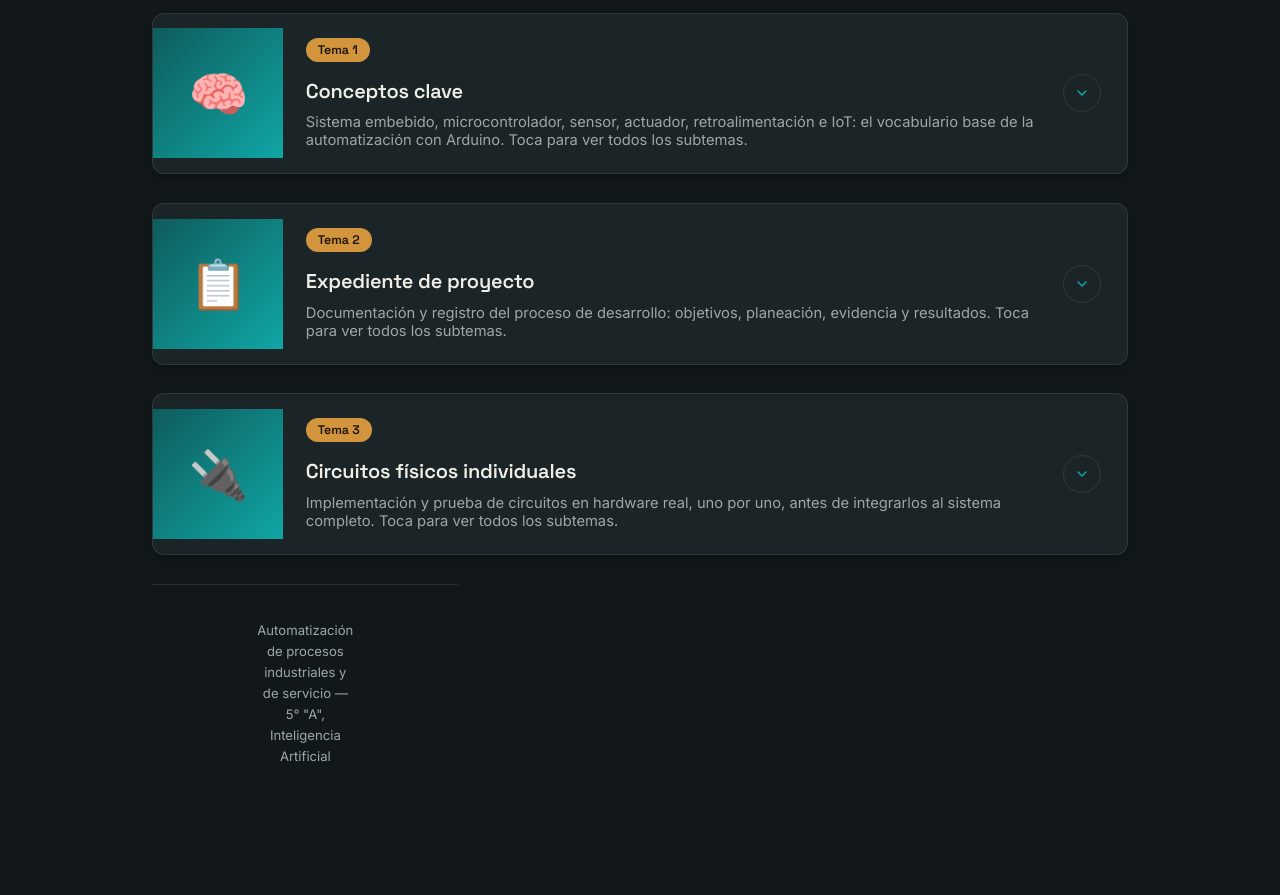
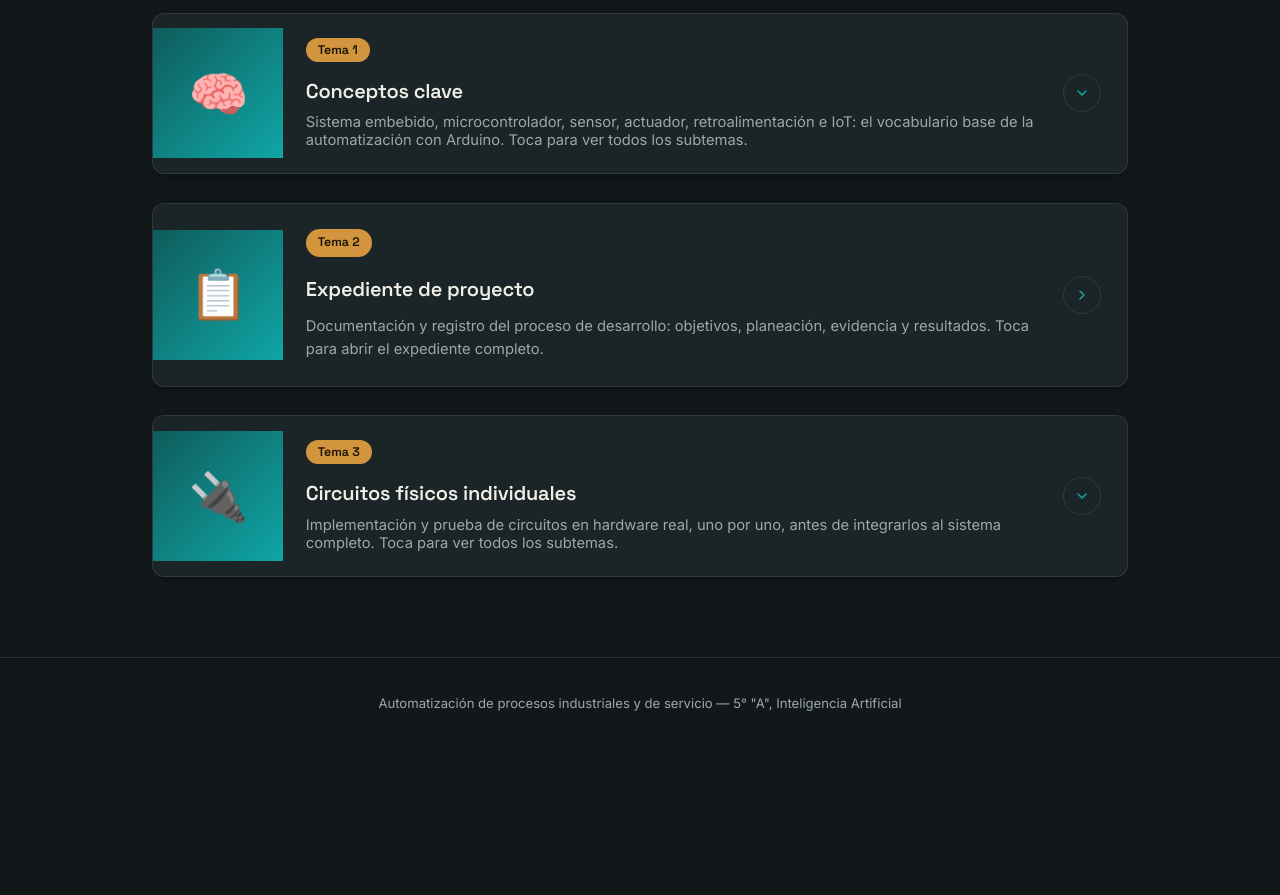
Before and after one commit to iyarizc/Automatizaci-n-de-procesos-industriales-y-de-servicio-, a plain HTML site: page index.html in a window 1280 px wide. Shown: the part 1011-1906 px from the top of the page. After the commit the page ends 1773 px from the top, so only its background shows below. Drawn offline with Linux system fonts and the light colour scheme.

Commit message:
index.html

```diff
--- a/index.html
+++ b/index.html
@@ -37,8 +37,6 @@
     font-weight:600;
     letter-spacing:-0.01em;
   }
-
-  /* ---------- PORTADA ---------- */
 
   .cover{
     position:relative;
@@ -116,21 +114,9 @@
     padding-left:1.4rem;
   }
 
-  .authorship .label{
-    font-size:0.78rem;
-    color:var(--ink-dim);
-  }
-
-  .authorship .name{
-    font-size:1.05rem;
-    font-weight:500;
-    color:var(--ink);
-  }
-
-  .authorship .group{
-    font-size:0.92rem;
-    color:var(--ink-dim);
-  }
+  .authorship .label{ font-size:0.78rem; color:var(--ink-dim); }
+  .authorship .name{ font-size:1.05rem; font-weight:500; color:var(--ink); }
+  .authorship .group{ font-size:0.92rem; color:var(--ink-dim); }
 
   .scroll-hint{
     position:absolute;
@@ -144,13 +130,7 @@
     gap:0.5rem;
   }
 
-  .scroll-hint .stem{
-    width:1px;
-    height:26px;
-    background:var(--line);
-  }
-
-  /* ---------- CATÁLOGO ---------- */
+  .scroll-hint .stem{ width:1px; height:26px; background:var(--line); }
 
   .catalog{
     padding: 7vh 8vw 10vh;
@@ -158,20 +138,9 @@
     margin:0 auto;
   }
 
-  .catalog-head{
-    max-width:56ch;
-    margin-bottom: 3.4rem;
-  }
-
-  .catalog-head h2{
-    font-size:clamp(1.5rem, 3vw, 1.9rem);
-    margin-bottom:0.9rem;
-  }
-
-  .catalog-head p{
-    color:var(--ink-dim);
-    font-size:0.98rem;
-  }
+  .catalog-head{ max-width:56ch; margin-bottom: 3.4rem; }
+  .catalog-head h2{ font-size:clamp(1.5rem, 3vw, 1.9rem); margin-bottom:0.9rem; }
+  .catalog-head p{ color:var(--ink-dim); font-size:0.98rem; }
 
   .cards-container{
     display:grid;
@@ -179,8 +148,6 @@
     gap:1.8rem;
     margin-top:2rem;
   }
-
-  /* ---------- CARD ÚNICA EXPANDIBLE ---------- */
 
   .card.primary{
     grid-column: 1 / -1;
@@ -192,10 +159,7 @@
     transition: border-color 0.3s ease, box-shadow 0.3s ease;
   }
 
-  .card.primary:hover{
-    border-color:var(--teal);
-    box-shadow:0 12px 24px rgba(0,0,0,0.35);
-  }
+  .card.primary:hover{ border-color:var(--teal); box-shadow:0 12px 24px rgba(0,0,0,0.35); }
 
   .card-toggle{
     display:flex;
@@ -210,6 +174,8 @@
     color:inherit;
     padding:0;
   }
+
+  a.card-toggle{ text-decoration:none; }
 
   .card-image{
     width:130px;
@@ -231,9 +197,7 @@
     gap:1rem;
   }
 
-  .card-content-text{
-    flex:1;
-  }
+  .card-content-text{ flex:1; }
 
   .card-number{
     display:inline-block;
@@ -247,17 +211,8 @@
     margin-bottom:1rem;
   }
 
-  .card-title{
-    font-size:1.25rem;
-    font-weight:600;
-    color:var(--ink);
-    margin-bottom:0.6rem;
-  }
-
-  .card-desc{
-    font-size:0.92rem;
-    color:var(--ink-dim);
-  }
+  .card-title{ font-size:1.25rem; font-weight:600; color:var(--ink); margin-bottom:0.6rem; }
+  .card-desc{ font-size:0.92rem; color:var(--ink-dim); }
 
   .chevron{
     flex-shrink:0;
@@ -271,15 +226,16 @@
     transition: transform 0.3s ease, background 0.25s ease, border-color 0.25s ease;
   }
 
-  .chevron svg{
-    width:16px;
-    height:16px;
-    stroke:var(--teal);
-    transition:stroke 0.25s ease;
-  }
+  .chevron svg{ width:16px; height:16px; stroke:var(--teal); transition:stroke 0.25s ease; }
 
   .card.primary.open .chevron{
     transform: rotate(180deg);
+    background: rgba(16,166,166,0.14);
+    border-color: var(--teal);
+  }
+
+  .card.link-card:hover .chevron{
+    transform: translateX(4px);
     background: rgba(16,166,166,0.14);
     border-color: var(--teal);
   }
@@ -290,13 +246,9 @@
     transition: grid-template-rows 0.4s ease;
   }
 
-  .card.primary.open .subtopics-wrap{
-    grid-template-rows: 1fr;
-  }
+  .card.primary.open .subtopics-wrap{ grid-template-rows: 1fr; }
 
-  .subtopics-inner{
-    overflow:hidden;
-  }
+  .subtopics-inner{ overflow:hidden; }
 
   .subtopics{
     display:grid;
@@ -314,10 +266,7 @@
     transition: transform 0.25s ease, border-color 0.25s ease;
   }
 
-  .subtopic:hover{
-    transform:translateY(-4px);
-    border-color:var(--teal);
-  }
+  .subtopic:hover{ transform:translateY(-4px); border-color:var(--teal); }
 
   .subtopic-image{
     width:100%;
@@ -329,9 +278,7 @@
     font-size:2.1rem;
   }
 
-  .subtopic-content{
-    padding:1.1rem 1.2rem 1.3rem;
-  }
+  .subtopic-content{ padding:1.1rem 1.2rem 1.3rem; }
 
   .subtopic-number{
     display:inline-block;
@@ -345,17 +292,8 @@
     margin-bottom:0.7rem;
   }
 
-  .subtopic-title{
-    font-size:1.02rem;
-    font-weight:600;
-    color:var(--ink);
-    margin-bottom:0.4rem;
-  }
-
-  .subtopic-desc{
-    font-size:0.86rem;
-    color:var(--ink-dim);
-  }
+  .subtopic-title{ font-size:1.02rem; font-weight:600; color:var(--ink); margin-bottom:0.4rem; }
+  .subtopic-desc{ font-size:0.86rem; color:var(--ink-dim); }
 
   footer{
     text-align:center;
@@ -364,8 +302,6 @@
     font-size:0.82rem;
     border-top:1px solid var(--line);
   }
-
-  /* ---------- RESPONSIVE ---------- */
 
   @media (max-width: 640px){
     .cover{ padding: 7vh 6vw; }
@@ -384,7 +320,7 @@
     html{ scroll-behavior:auto; }
   }
 
-  button:focus-visible{
+  button:focus-visible, a:focus-visible{
     outline:2px solid var(--teal);
     outline-offset:3px;
   }
@@ -544,82 +480,24 @@
     </article>
 
     <!-- ============================================================= -->
-    <!-- TEMA 2: EXPEDIENTE DE PROYECTO -->
+    <!-- TEMA 2: EXPEDIENTE DE PROYECTO — ahora enlaza a una página especial -->
     <!-- ============================================================= -->
-    <article class="card primary" id="cardExpediente">
-      <button class="card-toggle" id="cardExpedienteToggle" aria-expanded="false" aria-controls="panelExpediente">
+    <article class="card primary link-card" id="cardExpediente">
+      <a class="card-toggle" href="expediente-proyecto.html">
         <div class="card-image">📋</div>
         <div class="card-content">
           <div class="card-content-text">
-            <!-- ⬇️ AQUÍ CAMBIAS EL NÚMERO DE TEMA ⬇️ -->
             <span class="card-number">Tema 2</span>
-            <!-- ⬇️ AQUÍ CAMBIAS EL TÍTULO ⬇️ -->
             <h3 class="card-title">Expediente de proyecto</h3>
-            <!-- ⬇️ AQUÍ CAMBIAS LA DESCRIPCIÓN ⬇️ -->
-            <p class="card-desc">Documentación y registro del proceso de desarrollo: objetivos, planeación, evidencia y resultados. Toca para ver todos los subtemas.</p>
+            <p class="card-desc">Documentación y registro del proceso de desarrollo: objetivos, planeación, evidencia y resultados. Toca para abrir el expediente completo.</p>
           </div>
           <span class="chevron">
             <svg viewBox="0 0 24 24" fill="none" stroke-width="2.2" stroke-linecap="round" stroke-linejoin="round">
-              <polyline points="6 9 12 15 18 9"></polyline>
+              <polyline points="9 6 15 12 9 18"></polyline>
             </svg>
           </span>
         </div>
-      </button>
-
-      <div class="subtopics-wrap" id="panelExpediente">
-        <div class="subtopics-inner">
-          <div class="subtopics">
-
-            <!-- ⬇️⬇️ SUBTEMAS DE "EXPEDIENTE DE PROYECTO" — EDITA AQUÍ ⬇️⬇️ -->
-            <div class="subtopic">
-              <div class="subtopic-image">🎯</div>
-              <div class="subtopic-content">
-                <span class="subtopic-number">01</span>
-                <h4 class="subtopic-title">Objetivo del proyecto</h4>
-                <p class="subtopic-desc">Definición clara del problema a resolver y la meta que se busca alcanzar con el sistema automatizado.</p>
-              </div>
-            </div>
-
-            <div class="subtopic">
-              <div class="subtopic-image">🗓️</div>
-              <div class="subtopic-content">
-                <span class="subtopic-number">02</span>
-                <h4 class="subtopic-title">Planeación y cronograma</h4>
-                <p class="subtopic-desc">Etapas del proyecto ordenadas en el tiempo: diseño, construcción, pruebas y entrega final.</p>
-              </div>
-            </div>
-
-            <div class="subtopic">
-              <div class="subtopic-image">🖇️</div>
-              <div class="subtopic-content">
-                <span class="subtopic-number">03</span>
-                <h4 class="subtopic-title">Diagrama de conexiones</h4>
-                <p class="subtopic-desc">Esquema que muestra cómo se conectan Arduino, sensores y actuadores dentro del circuito completo.</p>
-              </div>
-            </div>
-
-            <div class="subtopic">
-              <div class="subtopic-image">🧾</div>
-              <div class="subtopic-content">
-                <span class="subtopic-number">04</span>
-                <h4 class="subtopic-title">Lista de materiales</h4>
-                <p class="subtopic-desc">Componentes, costos y proveedores necesarios para construir el prototipo.</p>
-              </div>
-            </div>
-
-            <div class="subtopic">
-              <div class="subtopic-image">✅</div>
-              <div class="subtopic-content">
-                <span class="subtopic-number">05</span>
-                <h4 class="subtopic-title">Resultados y conclusiones</h4>
-                <p class="subtopic-desc">Evidencia de que el sistema funciona según lo planeado y aprendizajes obtenidos durante el proceso.</p>
-              </div>
-            </div>
-            <!-- ⬆️⬆️ FIN SUBTEMAS "EXPEDIENTE DE PROYECTO" ⬆️⬆️ -->
-
-          </div>
-        </div>
-      </div>
+      </a>
     </article>
 
     <!-- ============================================================= -->
@@ -630,11 +508,8 @@
         <div class="card-image">🔌</div>
         <div class="card-content">
           <div class="card-content-text">
-            <!-- ⬇️ AQUÍ CAMBIAS EL NÚMERO DE TEMA ⬇️ -->
             <span class="card-number">Tema 3</span>
-            <!-- ⬇️ AQUÍ CAMBIAS EL TÍTULO ⬇️ -->
             <h3 class="card-title">Circuitos físicos individuales</h3>
-            <!-- ⬇️ AQUÍ CAMBIAS LA DESCRIPCIÓN ⬇️ -->
             <p class="card-desc">Implementación y prueba de circuitos en hardware real, uno por uno, antes de integrarlos al sistema completo. Toca para ver todos los subtemas.</p>
           </div>
           <span class="chevron">
@@ -649,7 +524,6 @@
         <div class="subtopics-inner">
           <div class="subtopics">
 
-            <!-- ⬇️⬇️ SUBTEMAS DE "CIRCUITOS FÍSICOS INDIVIDUALES" — EDITA AQUÍ ⬇️⬇️ -->
             <div class="subtopic">
               <div class="subtopic-image">🌡️</div>
               <div class="subtopic-content">
@@ -694,19 +568,21 @@
                 <p class="subtopic-desc">Una vez validado cada circuito por separado, se combinan todos los módulos en el proyecto completo.</p>
               </div>
             </div>
-            <!-- ⬆️⬆️ FIN SUBTEMAS "CIRCUITOS FÍSICOS INDIVIDUALES" ⬆️⬆️ -->
 
           </div>
         </div>
       </div>
     </article>
 
+  </div>
+</section>
+
 <footer>
   Automatización de procesos industriales y de servicio — 5° "A", Inteligencia Artificial
 </footer>
 
 <script>
-  document.querySelectorAll('.card.primary').forEach((card) => {
+  document.querySelectorAll('.card.primary:not(.link-card)').forEach((card) => {
     const btn = card.querySelector('.card-toggle');
     btn.addEventListener('click', () => {
       const isOpen = card.classList.toggle('open');
```
